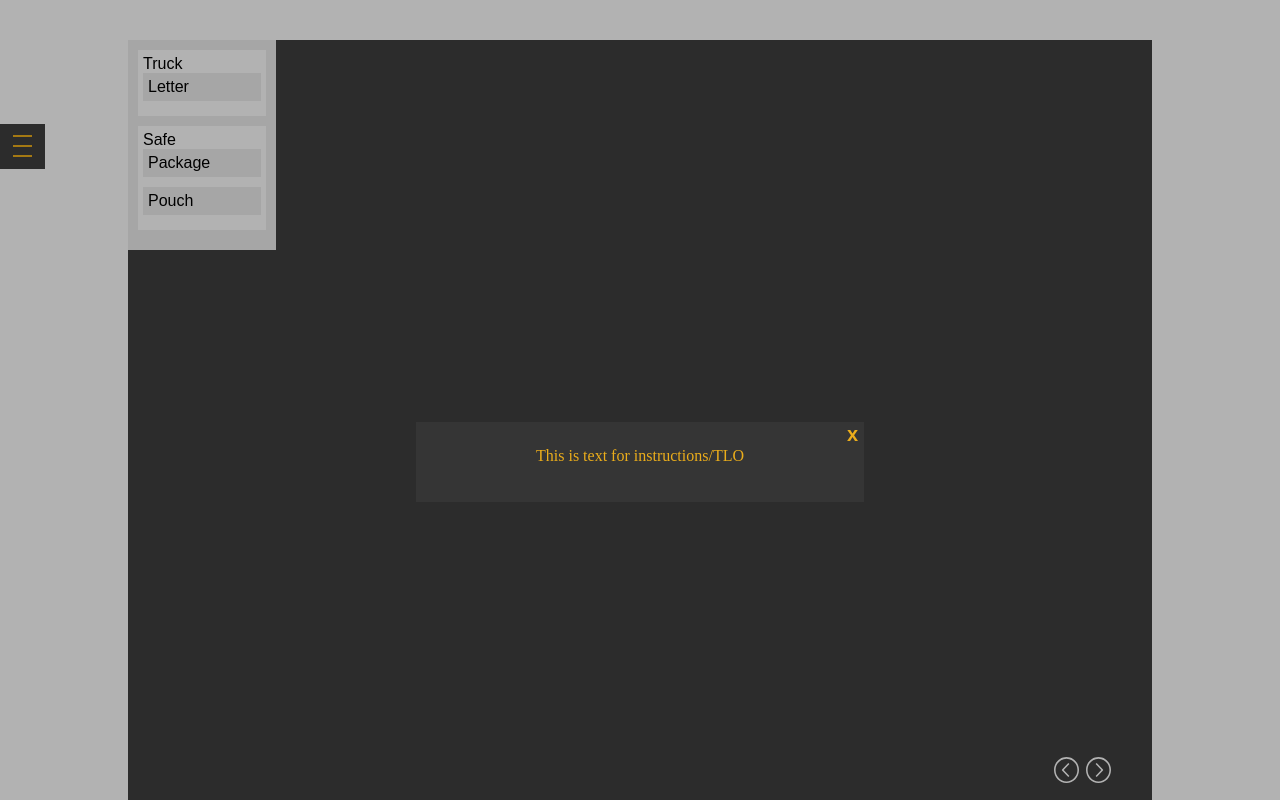
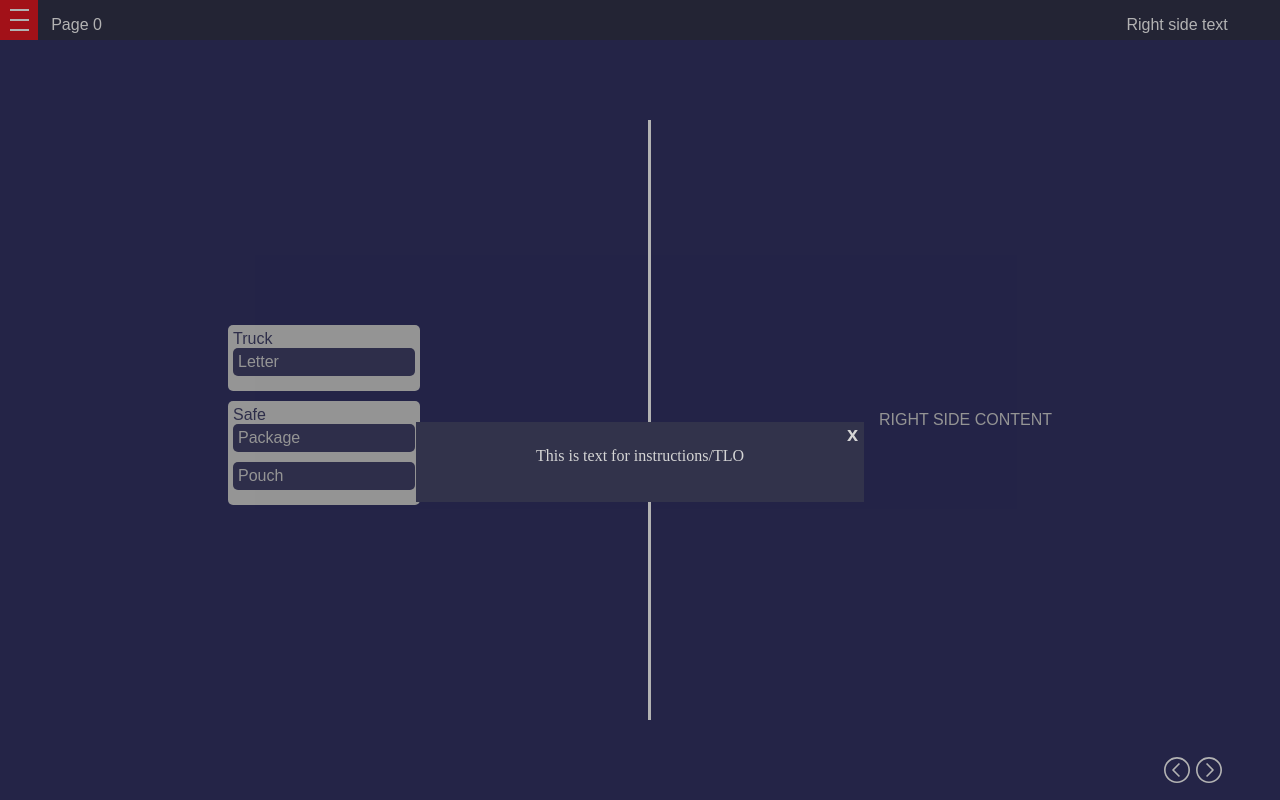
Before and after one commit to jaimitch/Postal-PEY, a Vue app: page / in a window 1280 px wide. Built offline with nearby package versions, Linux system fonts and the light colour scheme.

Commit message:
Prototype Styling

```diff
--- a/src/App.vue
+++ b/src/App.vue
@@ -1,5 +1,5 @@
 <template>
-  <div>
+  <div class="background">
     <Frame/>
     <TLO/>
     <SituationNav/>
@@ -23,6 +23,8 @@ export default {
 }
 </script>
 
-<style>
-
+<style scoped>
+  .background{
+    background-color: #32334B ;
+  }
 </style>
--- a/src/Navigation/PageNav.vue
+++ b/src/Navigation/PageNav.vue
@@ -2,10 +2,10 @@
 
     <div class="arrowBtn">
     <div class="arrow">
-    <button @click="previousPage" class="previousBtn"><img src="@/assets/left-arrow.svg" style="width: 2vw"></button>
+    <button @click="prevPage" class="previousBtn"><img src="@/assets/left-arrow.svg" style="width: 2vw"></button>
     </div>
     <div class="arrow">
-    <button @click=" nextPage" class="nextBtn"><img src="@/assets/right-arrow.svg" style="width: 2vw;"></button>
+    <button @click="nextPage" class="nextBtn"><img src="@/assets/right-arrow.svg" style="width: 2vw;"></button>
     </div>
 
 
@@ -38,7 +38,16 @@ export default {
 </script>
 
 <style>
-
+.arrowBtn {
+    font: Arial;
+    position: absolute;
+    top: 5vh;
+    width: 98vw;
+    z-index: 1;
+    font-family: Arial;
+    text-align: left;
+    color: white;
+}
 .previousBtn {
     position: absolute;
     top: 89.5vh;
--- a/src/Navigation/SituationNav.vue
+++ b/src/Navigation/SituationNav.vue
@@ -4,15 +4,15 @@
 <div>
     <!-- "@click" handler uses the  "drawerVisible" property.  It's set to true so that when the menu is clicked the menu drawer
     will pop out. -->
-      <button class="toggle" @click="drawerVisible = true"><div></div></button>
+      <div class="toggle" @click="drawerVisible = true"><div></div></div>
 
 
 <!-- Holds the drawer with the menu options. -->
 <div
 class="drawer"
 :style="{
-     width: drawerVisible? '20vw' : '0',
-     paddingLeft: drawerVisible? '10px' : '0',
+     width: drawerVisible? '10vw' : '0',
+     paddingLeft: drawerVisible? '0' : '0',
   }">
 
   <div>
@@ -20,8 +20,8 @@ class="drawer"
   <button class="close" @click="drawerVisible = false">X
   </button>
   </div>
-        <div>
-          <button @click="jumpToPage(section.page)" :key="section" v-for="section in situations" >{{ section.name }}</button>
+        <div  class="in-menu">
+          <button class="buttons" @click="jumpToPage(section.page)" :key="section" v-for="section in situations" >{{ section.name }}</button>
         </div>
   </div>
 
@@ -69,14 +69,12 @@ export default {
 
 .drawer {
   position: absolute;
-  top: 15.5%;
+  top: 0;
   left: 0;
   width: 0;
   overflow: hidden;
-  height: 70vh;
-  padding-top: 5vw;
-  padding-left: 0;
-  background-color: #3F3F3F;
+  height: 100vh;
+  background-color: #32334B ;
   z-index: 200;
   transition: all 0.5s;
   overflow: scroll;
@@ -100,41 +98,53 @@ export default {
   justify-content: center;
   position: absolute;
   top:0%;
-  right:0%;
+  left:7.25vw;
   border: none;
-  background-color: #222222;
-  color: #EBAD1B;
+  background-color: #32334B ;
+  color: white;
   margin: auto;
-  padding: 3vh;
-  margin: 0 0% 1vh 85%;
   width: 20%;
-  height: 7vh;
+  height: 5vh;
   font-size: 1.25vmax;
   font-weight: bold;
 
 }
+.in-menu {
+  position: absolute;
+  top: 5vh;
+  display: flex;
+  flex-direction: column;
+  width: 7vw;
+  left: 1.5vw
+}
 
 .toggle {
   position: absolute;
-  top: 15.5%;
-  left: 0%;
+  top: 0;
+  left: 0;
   z-index: 1;
-  width: 3.5vw;
-  height: 3.5vw;
-  /* padding: 1rem; */
-  background-color: #3F3F3F;
+  width: 3vw;
+  height: 5vh;
+  background-color: #E71922;
   display: flex;
   align-items: center;
   justify-content: center;
-  border: none;
-
+  border: 0;
+  box-shadow: none;
+  border-radius: 0px;
 }
-
+.buttons{
+  background-color: #E71922;
+  margin-bottom: 10px;
+  padding: 5px;
+  color: white;
+  border-radius: 5px;
+}
 .toggle > div {
   position: relative;
   width: 1.5vw;
   height: 2px;
-  background-color:#EBAD1B;
+  background-color:#FFFF;
   display: flex;
   align-items: center;
   justify-content: center;
@@ -148,7 +158,7 @@ export default {
   top: -10px;
   width: 1.5vw;
   height: 2px;
-  background-color:#EBAD1B;
+  background-color:#FFFF;
 }
 
 .toggle > div:after {
@@ -162,8 +172,8 @@ export default {
   justify-content: center;
   right: 0%;
   border: none;
-  background-color: #353535;
-  color: #EBAD1B;
+  background-color: #E71922;
+  color: #FFFF;
   margin: 5% auto;
   padding: 3vh;
   width: 70%;
@@ -209,4 +219,5 @@ export default {
   left: 15vw;
   font-size: 1.5vw;
 }
+
 </style>
--- a/src/components/Frame.vue
+++ b/src/components/Frame.vue
@@ -1,13 +1,15 @@
 <template>
 <div>
+ <div class="top-bar"><p class="left-text">Page {{this.$store.state.pageNum}}</p><p class="right-text">Right side text</p></div>
+
     <div class="frame">
       <div
-      class='drop-zone-1'
+      class='drop-zone'
       @dragover.prevent
       @dragenter.prevent
       >
         <div
-          class='drag-el'
+          class='parent-level'
           v-for='item in firstLevel'
           :key='item.title'
           draggable=false
@@ -15,7 +17,7 @@
         >
           {{ item.title }}
                   <div
-                    class='drag-el-layer2'
+                    class='child-level'
                     v-for='child in getChildrenIndexes(item.id)'
                     :key='child'
                     :draggable ='true'
@@ -23,7 +25,7 @@
                     @drop="onDrop($event,items[child].id)"
                     >{{items[child].title}}
                           <div
-                            class='drag-el-layer3'
+                            class='grand-child-level'
                             v-for='grandchild in getChildrenIndexes(items[child].id)'
                             :key='grandchild'
                             :draggable ='true'
@@ -33,15 +35,13 @@
                           </div>
                   </div>
         </div>
-
+      </div>
+      <div class = "vertical-line"></div>
+      <div class="right-side-content">RIGHT SIDE CONTENT</div>
 
     </div>
   <PageNav/>
 </div>
-
-
-</div>
-
 </template>
 
 <script>
@@ -163,45 +163,82 @@ export default {
 
 <style scoped>
 .frame{
+    display: flex;
+    flex-direction: row;
+    font: Arial;
     position: absolute;
-    top: 5%;
-    left: 10%;
-    width: 80%;
-    height: 95%;
+    top: 5vh;
+    left: 0;
+    width: 100vw;
+    height: 95vh;
     z-index: 1;
-    /* overflow: scroll; */
-    font-family: Arial, Helvetica, sans-serif;
-    background-color: #3F3F3F;
+    font-family: Arial;
+    background-color: #333366;
+    justify-content: space-evenly;
+    align-items: center;
 }
-  .drop-zone-1 {
-    background-color: #eee;
-    margin-bottom: 10px;
-    padding: 10px;
-    width: 10vw;
+  .drop-zone {
+    order: 1;
+    background-color: #333366;
+    width: 15vw;
+
   }
-    .drop-zone-2 {
-    position: absolute;
-    background-color: #eee;
-    margin-bottom: 10px;
-    padding: 10px;
-    width: 7vw;
-    right: 0vw;
-    top:0;
+  .right-side-content{
+    order: 3;
+    color: #D5D5D5;
   }
-
-  .drag-el {
-    background-color: #fff;
+  .parent-level {
+    background-color: #D5D5D5;
     margin-bottom: 10px;
     padding: 5px;
+    color: #42426A;
+    border-radius: 5px;
   }
-  .drag-el-layer2 {
-    background-color: #eee;
+  .child-level {
+    background-color: #42426A;;
     margin-bottom: 10px;
     padding: 5px;
+    color: #D5D5D5;
+    border-radius: 5px;
   }
-  .drag-el-layer3 {
+  .grand-child-level {
     background-color: #ddd;
-    margin-bottom: 10px;
+    margin-bottom: 5px;
     padding: 5px;
+    color: #42426A;
+    border-radius: 5px;
+  }
+  .vertical-line {
+    order:2;
+    border-left: .25vw solid white;
+    top: 10vh;
+    height: 75vh;
+    z-index: 4;
+  }
+  .top-bar {
+    font: Arial;
+    position: absolute;
+    top: 0;
+    left: 3vw;
+    width: 97vw;
+    height: 5vh;
+    z-index: 2;
+    font-family: Arial;
+    background-color: #32334B;
+    text-align: left;
+    color: white;
+  }
+  .right-text{
+    position: absolute;
+    top:0;
+    left:85vw;
+    font-family: Arial;
+  }
+  .left-text {
+    position: absolute;
+    top: 0;
+    left: 1vw;
+    font-family: Arial;
+    color: white;
   }
 </style>
--- a/src/components/TLO.vue
+++ b/src/components/TLO.vue
@@ -52,7 +52,7 @@
     top: 33vw;
     left:50%;
     transform: translateX(-50%);
-    background: #353535;
+    background: #32334B;
     overflow-x: auto;
     display: flex;
     flex-direction: column;
@@ -71,13 +71,13 @@
     font-size: 20px;
     cursor: pointer;
     font-weight: bold;
-    color: #EBAD1B;
+    color: #D5D5D5;
     background: transparent;
     text-align: right;
   }
 
 .gold {
-  color: #EBAD1B;
+  color: #D5D5D5;
   text-align: center;
 }
 </style>
```
Lines whose indentation alone changed are shown as unchanged.
